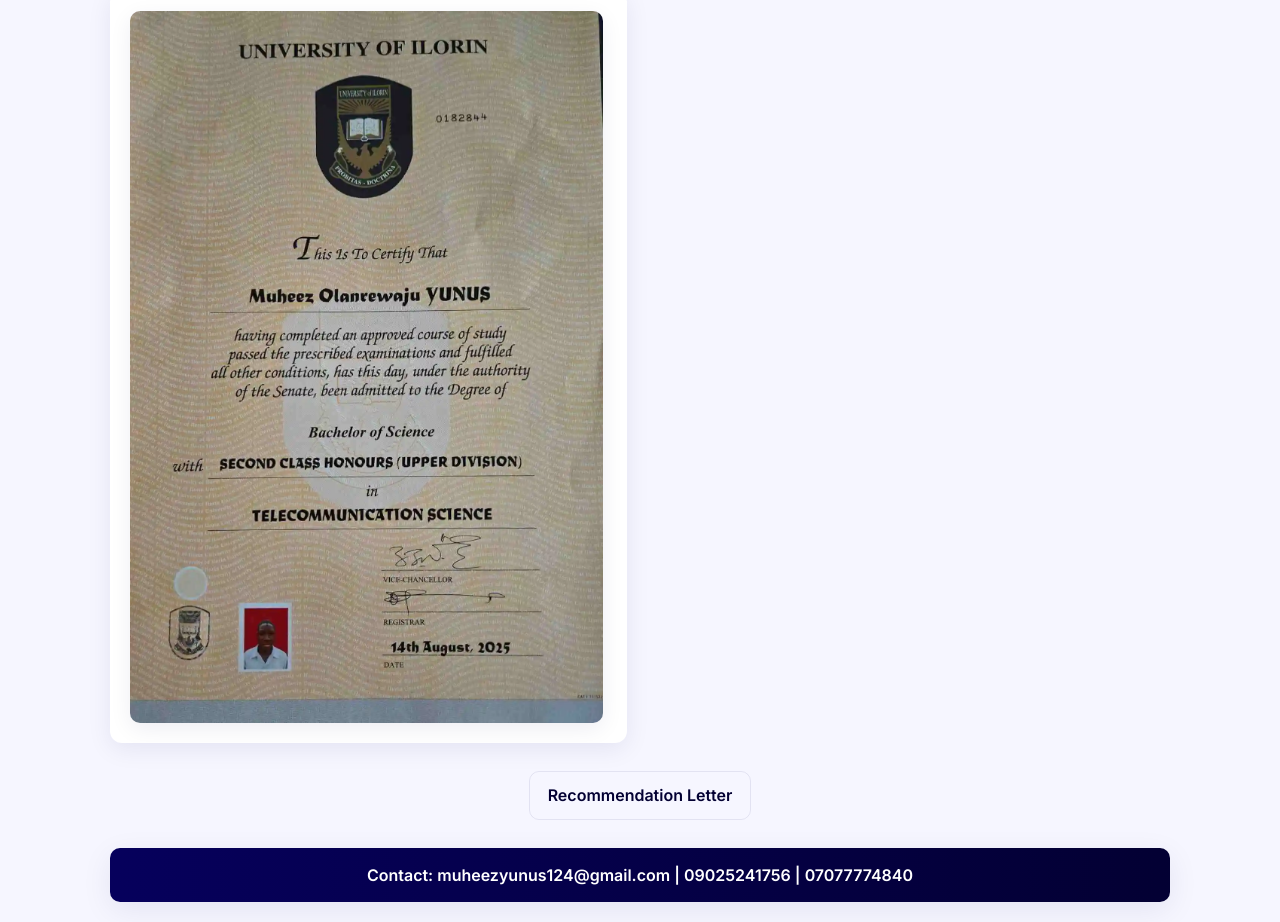
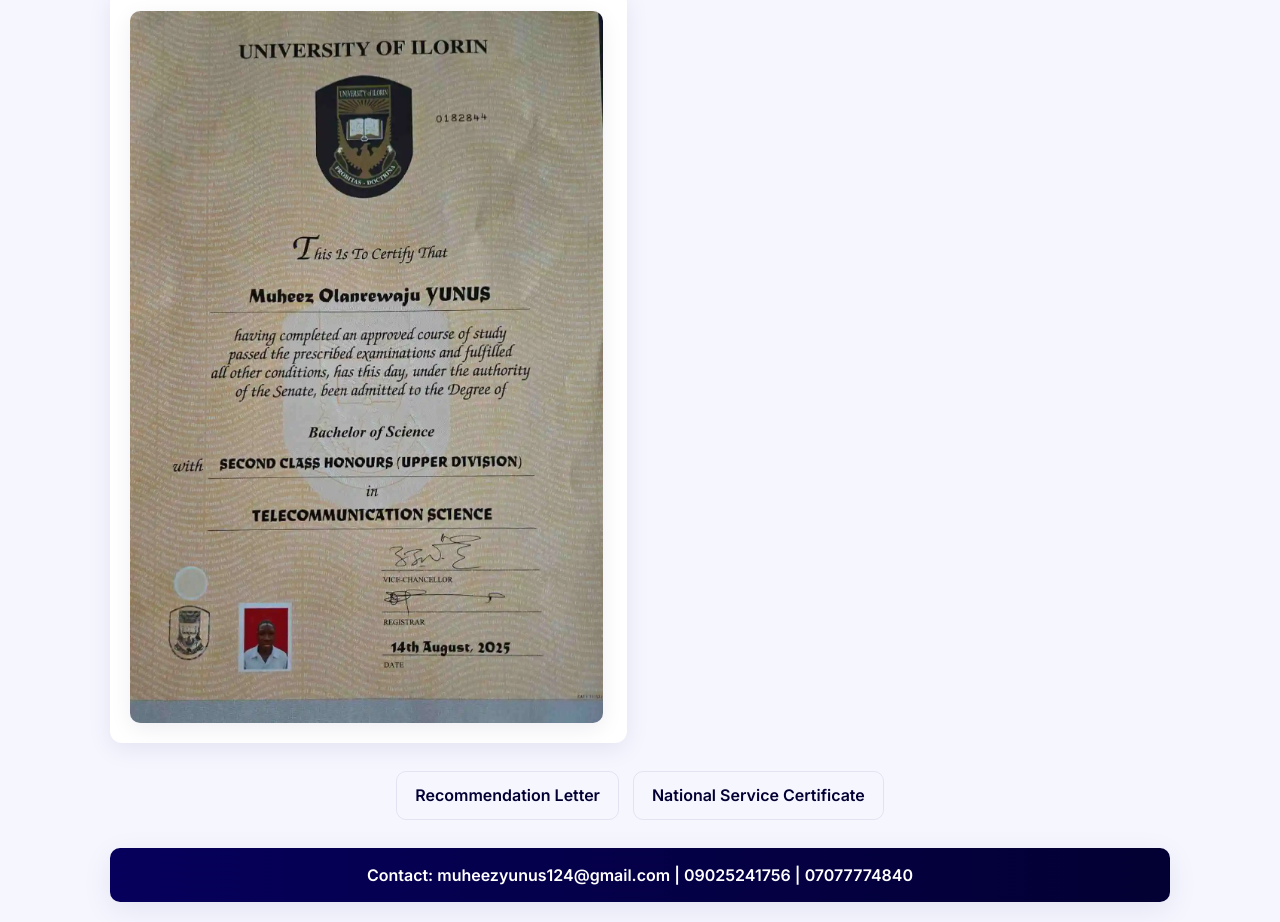
Before and after one commit to LmOpe/muheezPage, a plain HTML site: page index.html in a window 1280 px wide. Shown: the part 2231-3153 px from the top of the page. Drawn offline with Linux system fonts and the light colour scheme.

Commit message:
Add National Service Certificate and related image files

```diff
--- a/index.html
+++ b/index.html
@@ -329,6 +329,12 @@
               download
               >Recommendation Letter</a
             >
+            <a
+              class="btn secondary"
+              href="static/Yunus Muheez Olanrewaju cert. of national service.pdf"
+              download
+              >National Service Certificate</a
+            >
           </div>
         </section>
       </main>
```
Also changed, not shown: static/images/Yunus Muheez Olanrewaju cert. of national service.png (added), static/images/Yunus Muheez Olanrewaju cert. of national service.webp (added), 4 other files.
